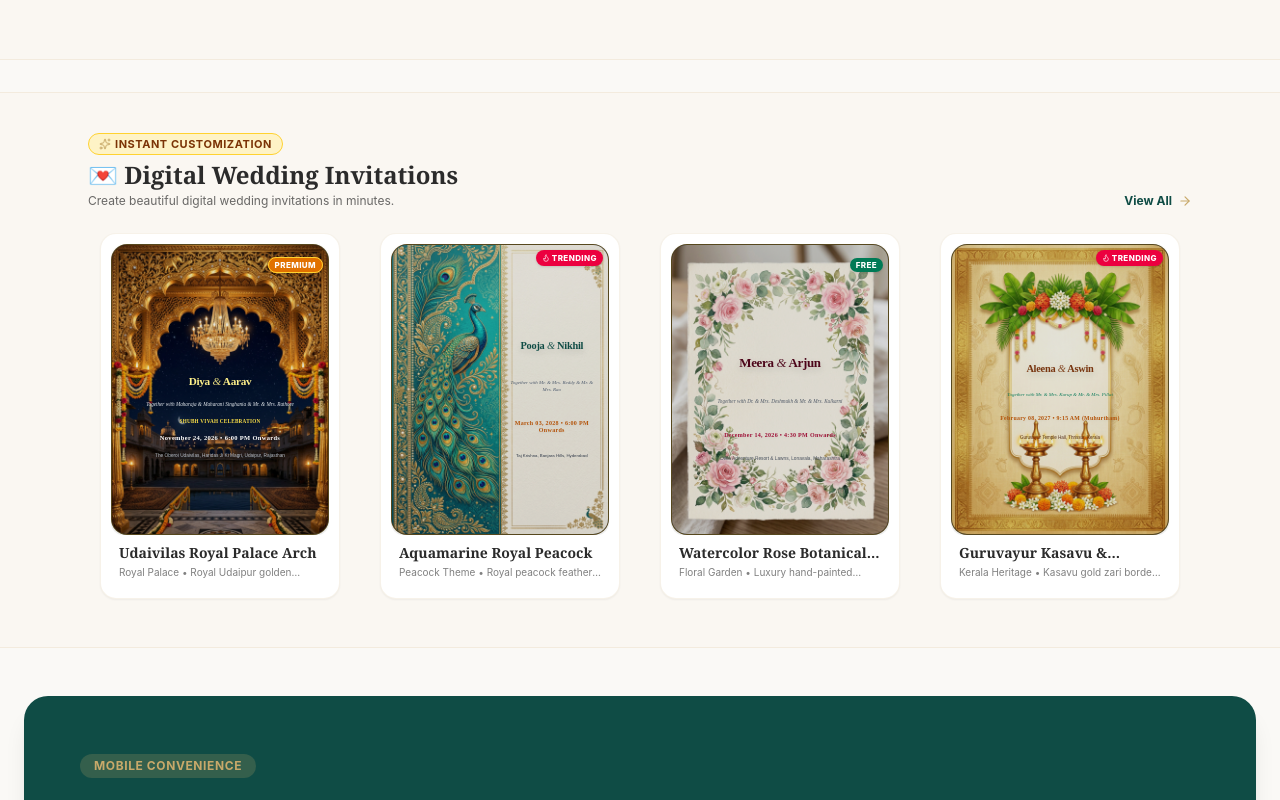
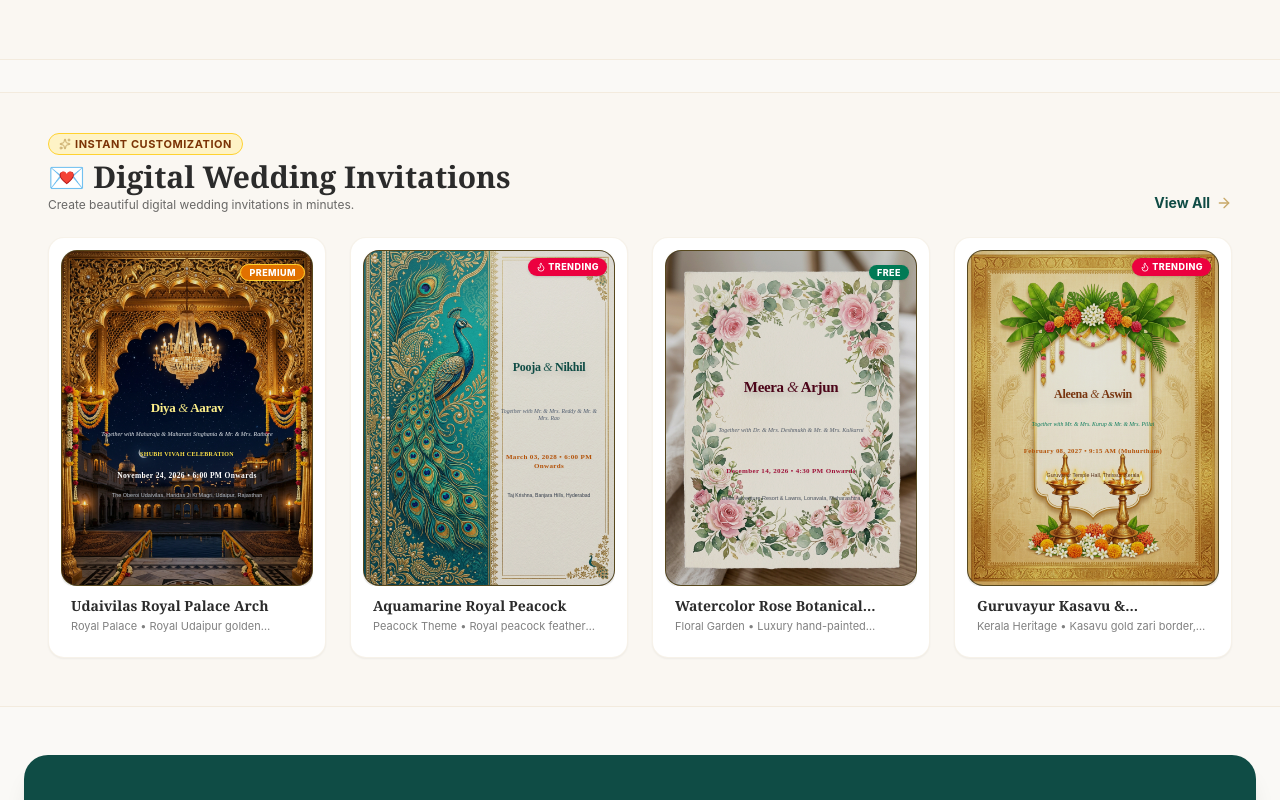
Before and after one commit to shabanvp/cloche, a Next.js app in the folder frontend/: page / in a window 1280 px wide. Shown: the part 1800-2600 px from the top of the page. Built offline with nearby package versions, Linux system fonts and the light colour scheme; no server answers; the database is empty.

Commit message:
style: make digital invitations section fill screen width on laptop and desktop while preserving mobile UI

```diff
--- a/frontend/src/components/DigitalInvitationsSection.tsx
+++ b/frontend/src/components/DigitalInvitationsSection.tsx
@@ -36,12 +36,12 @@ export function DigitalInvitationsSection() {
     return () => clearInterval(interval);
   }, [isPaused]);
 
-  // Featured 4 compact templates for desktop layout
+  // Featured 4 templates for desktop layout
   const featuredTemplates = DIGITAL_INVITE_TEMPLATES.slice(0, 4);
 
   return (
-    <section className="py-8 sm:py-10 bg-[#FAF7F2] border-y border-gold/15 my-6 sm:my-8">
-      <div className="max-w-6xl mx-auto px-4 sm:px-6">
+    <section className="py-8 sm:py-10 bg-[#FAF7F2] border-y border-gold/15 my-6 sm:my-8 w-full">
+      <div className="w-full max-w-[1600px] mx-auto px-4 sm:px-8 lg:px-12">
 
         {/* Section Header */}
         <div className="flex items-end justify-between mb-6 gap-4">
@@ -51,7 +51,7 @@ export function DigitalInvitationsSection() {
                 <Sparkles className="w-3 h-3 text-gold" /> Instant Customization
               </span>
             </div>
-            <h2 className="text-xl sm:text-2xl font-bold text-charcoal font-display">
+            <h2 className="text-xl sm:text-2xl lg:text-3xl font-bold text-charcoal font-display">
               💌 Digital Wedding Invitations
             </h2>
             <p className="text-[11px] sm:text-xs text-charcoal/70 mt-0.5">
@@ -61,14 +61,14 @@ export function DigitalInvitationsSection() {
 
           <Link
             href="/digital-invitations"
-            className="hidden sm:flex items-center gap-1.5 text-[#0F4C45] font-bold text-xs hover:underline shrink-0"
+            className="hidden sm:flex items-center gap-1.5 text-[#0F4C45] font-bold text-xs sm:text-sm hover:underline shrink-0"
           >
             <span>View All</span>
-            <ArrowRight className="w-3.5 h-3.5 text-gold" />
+            <ArrowRight className="w-3.5 h-3.5 sm:w-4 sm:h-4 text-gold" />
           </Link>
         </div>
 
-        {/* Templates Display — Compact Card Row */}
+        {/* Templates Display — Full Width Desktop Grid / Preserved Mobile Carousel */}
         <div
           ref={scrollRef}
           onMouseEnter={() => setIsPaused(true)}
@@ -77,13 +77,13 @@ export function DigitalInvitationsSection() {
           onTouchEnd={() => {
             setTimeout(() => setIsPaused(false), 3000);
           }}
-          className="flex overflow-x-auto hide-scrollbar snap-x snap-mandatory gap-3 -mx-4 px-4 md:mx-0 md:px-0 md:grid md:grid-cols-4 md:gap-4 md:overflow-visible pb-2"
+          className="flex overflow-x-auto hide-scrollbar snap-x snap-mandatory gap-3 -mx-4 px-4 md:mx-0 md:px-0 md:grid md:grid-cols-4 md:gap-5 lg:gap-6 md:overflow-visible pb-2"
         >
           {featuredTemplates.map((template) => (
             <Link
               key={template.id}
               href={`/digital-invitations/${template.slug}/customize`}
-              className="flex-shrink-0 w-[210px] sm:w-[220px] md:w-auto snap-center bg-white rounded-2xl overflow-hidden border border-gold/15 shadow-xs hover:shadow-md transition-all group flex flex-col justify-between p-2 sm:p-2.5 max-w-[240px] mx-auto"
+              className="flex-shrink-0 w-[210px] sm:w-[240px] md:w-full snap-center bg-white rounded-2xl overflow-hidden border border-gold/15 shadow-xs hover:shadow-md transition-all group flex flex-col justify-between p-2 sm:p-3"
             >
               <div>
                 {/* Real Invitation Design Card */}
@@ -92,25 +92,25 @@ export function DigitalInvitationsSection() {
 
                   {/* Free / Premium / Badge */}
                   {template.badge && (
-                    <div className="absolute top-1.5 right-1.5 z-20">
+                    <div className="absolute top-2 right-2 z-20">
                       {template.badge === "Free" && (
-                        <span className="bg-emerald-700 text-white text-[8px] font-extrabold uppercase tracking-wider px-1.5 py-0.5 rounded-full shadow-sm">
+                        <span className="bg-emerald-700 text-white text-[8px] sm:text-[9px] font-extrabold uppercase tracking-wider px-2 py-0.5 rounded-full shadow-sm">
                           Free
                         </span>
                       )}
                       {template.badge === "Premium" && (
-                        <span className="bg-amber-600 text-white text-[8px] font-extrabold uppercase tracking-wider px-1.5 py-0.5 rounded-full shadow-sm border border-amber-300">
+                        <span className="bg-amber-600 text-white text-[8px] sm:text-[9px] font-extrabold uppercase tracking-wider px-2 py-0.5 rounded-full shadow-sm border border-amber-300">
                           Premium
                         </span>
                       )}
                       {template.badge === "New" && (
-                        <span className="bg-[#0F4C45] text-white text-[8px] font-extrabold uppercase tracking-wider px-1.5 py-0.5 rounded-full shadow-sm">
+                        <span className="bg-[#0F4C45] text-white text-[8px] sm:text-[9px] font-extrabold uppercase tracking-wider px-2 py-0.5 rounded-full shadow-sm">
                           New
                         </span>
                       )}
                       {template.badge === "Trending" && (
-                        <span className="bg-rose-600 text-white text-[8px] font-extrabold uppercase tracking-wider px-1.5 py-0.5 rounded-full shadow-sm flex items-center gap-0.5">
-                          <Flame className="w-2 h-2" /> Trending
+                        <span className="bg-rose-600 text-white text-[8px] sm:text-[9px] font-extrabold uppercase tracking-wider px-2 py-0.5 rounded-full shadow-sm flex items-center gap-0.5">
+                          <Flame className="w-2.5 h-2.5" /> Trending
                         </span>
                       )}
                     </div>
@@ -118,11 +118,11 @@ export function DigitalInvitationsSection() {
                 </div>
 
                 {/* Card Meta */}
-                <div className="p-2 space-y-0.5 text-left">
+                <div className="p-2 sm:p-2.5 space-y-0.5 text-left">
                   <h3 className="font-bold text-xs sm:text-sm font-display text-charcoal group-hover:text-[#0F4C45] transition-colors line-clamp-1">
                     {template.name}
                   </h3>
-                  <p className="text-[10px] text-charcoal/60 line-clamp-1">
+                  <p className="text-[10px] sm:text-[11px] text-charcoal/60 line-clamp-1">
                     {template.collection} • {template.style}
                   </p>
                 </div>
```
